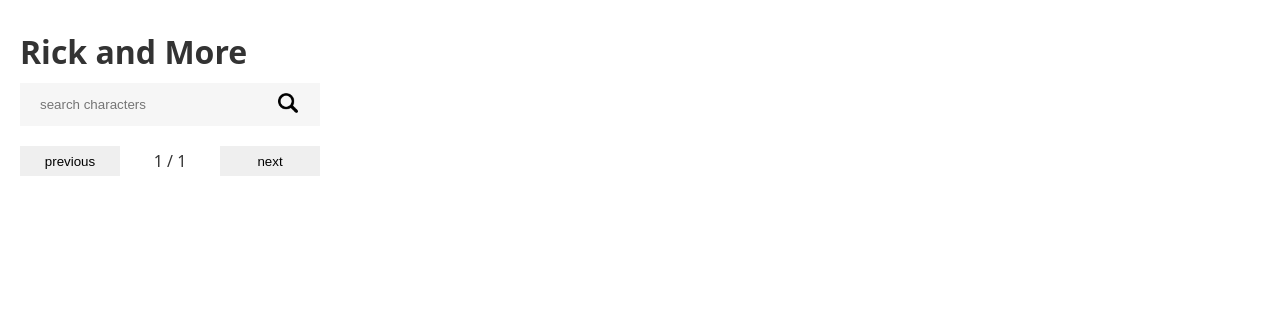
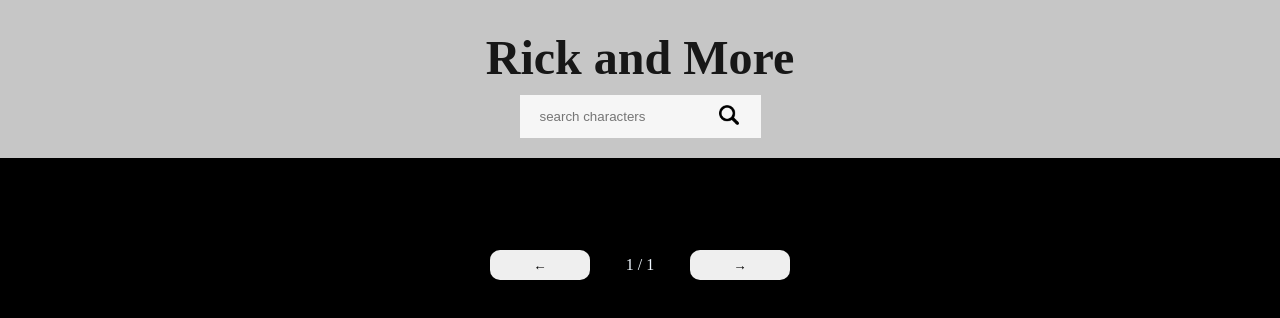
Before and after one commit to danielrileyde/Rick-Morty-app, a website with bundled scripts: page index.html in a window 1280 px wide. Built offline with nearby package versions, Linux system fonts and the light colour scheme; no server answers; a web font is replaced by a local one.

Commit message:
created CSS styles

```diff
--- a/components/card/card.css
+++ b/components/card/card.css
@@ -1,9 +1,22 @@
 .card-container {
+  margin-top: 220px;
   margin-bottom: 10px;
+  display: flex;
+  flex-wrap: wrap;
+  justify-content: space-evenly;
+  gap: inherit;
+  width: 100%;
 }
+
 .card {
-  width: 300px;
+  width: 100%;
+  max-width: 300px;
   background-color: var(--color-secondary);
+  margin: 50px;
+  border-radius: 20px 20px;
+  box-shadow: 0px 10px 20px rgb(21, 255, 0);
+  font-family: "Space Grotesk", sans-serif;
+  border: 1px solid rgb(21, 255, 0);
 }
 
 .card__info {
@@ -23,3 +36,8 @@
 li {
   list-style: none;
 }
+
+.card__image {
+  border-radius: 20px 20px 0px 0px;
+  width: 100%;
+}
--- a/components/nav-button/nav-button.css
+++ b/components/nav-button/nav-button.css
@@ -1,7 +1,9 @@
 .button {
   border: none;
+  border-radius: 10px;
+  box-shadow: 0px 5px 10px black;
 }
 
 .button:hover {
-  background-color: var(--color-secondary);
+  background-color: red;
 }
--- a/components/nav-pagination/nav-pagination.css
+++ b/components/nav-pagination/nav-pagination.css
@@ -2,6 +2,8 @@
   height: 30px;
   display: grid;
   grid-template-columns: 100px 100px 100px;
+  justify-content: center;
+  color: aliceblue;
 }
 
 .navigation__pagination {
--- a/index.html
+++ b/index.html
@@ -8,10 +8,17 @@
     />
     <title>Rick and Morty Character Log</title>
     <link rel="stylesheet" href="./styles.css" />
+    <link rel="preconnect" href="https://fonts.googleapis.com" />
+    <link rel="preconnect" href="https://fonts.gstatic.com" crossorigin />
+    <link
+      href="https://fonts.googleapis.com/css2?family=Climate+Crisis&family=Space+Grotesk:wght@300;400;500;600;700&display=swap"
+      rel="stylesheet"
+    />
   </head>
   <body>
-    <h1 class="title">Rick and More</h1>
-    <main>
+    <header>
+      <a href=""><h1 class="title">Rick and More</h1></a>
+
       <div class="search-bar-container" data-js="search-bar-container">
         <form action="" class="search-bar" data-js="search-bar">
           <input
@@ -30,14 +37,15 @@
           </button>
         </form>
       </div>
+    </header>
+
+    <main>
       <ul class="card-container" data-js="card-container"></ul>
     </main>
     <nav class="navigation" data-js="navigation">
-      <button class="button button--prev" data-js="button-prev">
-        previous
-      </button>
+      <button class="button button--prev" data-js="button-prev">←</button>
       <span class="navigation__pagination" data-js="pagination">1 / 1</span>
-      <button class="button button--next" data-js="button-next">next</button>
+      <button class="button button--next" data-js="button-next">→</button>
     </nav>
   </body>
   <script type="module" src="./index.js"></script>
--- a/styles.css
+++ b/styles.css
@@ -7,26 +7,56 @@
   box-sizing: border-box;
   margin: 0;
   padding: 0;
+  text-decoration: none;
 }
 
 :root {
   --color-primary: rgb(51, 51, 51);
   --color-secondary: #f6f6f6;
-  --font-family: system-ui;
+  --font-headline: "Climate Crisis";
+  --font-body: "Space Grotesk";
 }
 
 body {
-  font-family: var(--font-family);
+  font-family: var(--font-headline);
+  background-color: #000000;
   color: var(--color-primary);
   padding: 20px;
+  display: flex;
+  flex-wrap: wrap;
+  justify-content: center;
+  width: 100vw;
 }
 
 main {
+  gap: 10px;
   display: flex;
-  flex-direction: column;
-  gap: 10px;
+  width: 100%;
+}
+
+header {
+  background-color: rgb(198, 198, 198);
+  top: 0;
+  left: 0;
+  width: 100%;
+  display: flex;
+  flex-flow: column;
+  align-items: center;
+  padding: 20px;
+  position: fixed;
 }
 
 .title {
   padding: 10px 0;
+  font-family: var(--font-headline);
+  color: rgb(23, 23, 23);
+  font-size: 3rem;
+  margin: 0;
+  text-align: center;
 }
+
+.search-bar-container {
+  display: flex;
+  justify-content: center;
+  align-items: center;
+}
```
